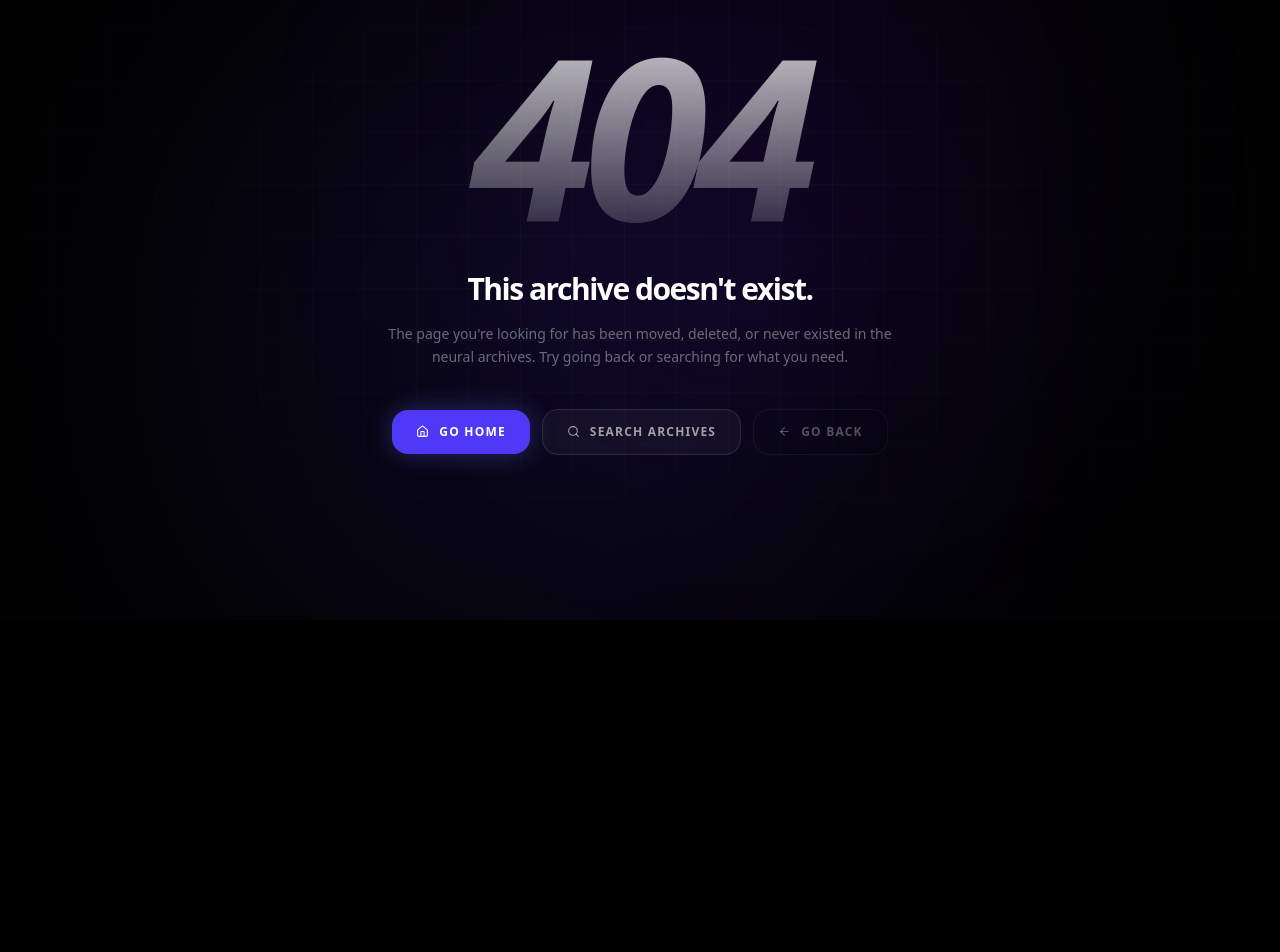
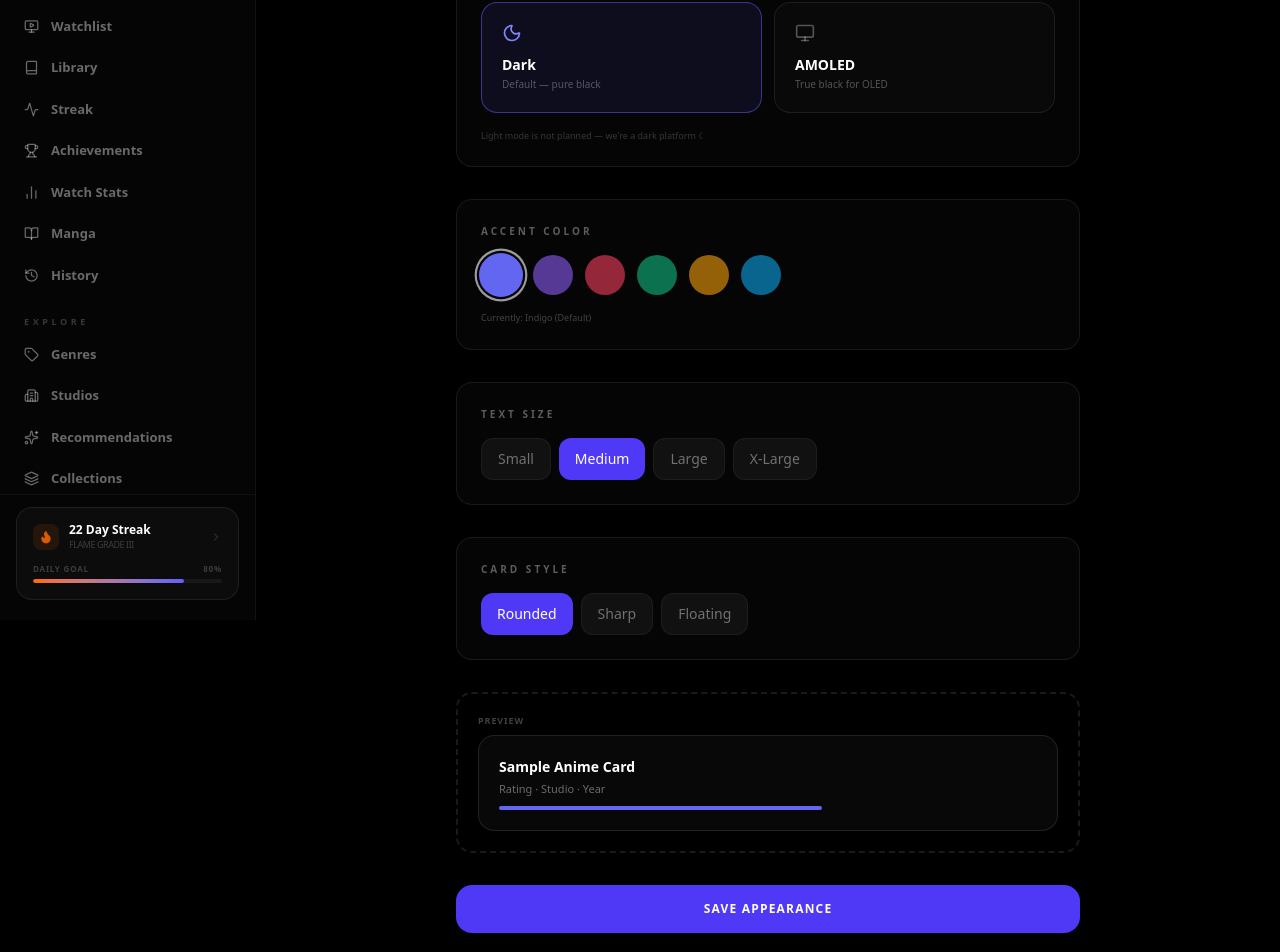
Before and after one commit to darwhite08/animeunwatched-frontend, a Next.js app: page /settings/appearance in a window 1280 px wide. Before the commit this address had no page. Shown: the part 180-1132 px from the top of the page. Before the commit the page ends 800 px from the top, so only its background shows below. Built offline with nearby package versions, Linux system fonts and the light colour scheme.

Commit message:
feat: appearance settings — theme, accent color, text size, card style, live preview
Co-Authored-By: Claude Sonnet 4.6 (1M context) <noreply@anthropic.com>

```diff
--- /dev/null
+++ b/src/app/(dashboard)/settings/appearance/page.tsx
@@ -0,0 +1,136 @@
+"use client"
+
+import { useState } from "react"
+import { motion } from "framer-motion"
+import { Palette, Monitor, Moon, Sun, Loader2 } from "lucide-react"
+import { useToast } from "@/stores/toast.store"
+
+const ACCENT_COLORS = [
+  { id:"indigo",  hex:"#6366f1", label:"Indigo (Default)" },
+  { id:"violet",  hex:"#8b5cf6", label:"Violet"           },
+  { id:"rose",    hex:"#f43f5e", label:"Rose"             },
+  { id:"emerald", hex:"#10b981", label:"Emerald"          },
+  { id:"amber",   hex:"#f59e0b", label:"Amber"            },
+  { id:"sky",     hex:"#0ea5e9", label:"Sky Blue"         },
+]
+
+const THEMES = [
+  { id:"dark",   icon:Moon,    label:"Dark",   desc:"Default — pure black" },
+  { id:"amoled", icon:Monitor, label:"AMOLED",  desc:"True black for OLED"  },
+]
+
+const FONT_SIZES = ["Small","Medium","Large","X-Large"]
+const CARD_STYLES = ["Rounded","Sharp","Floating"]
+
+export default function AppearancePage() {
+  const { push } = useToast()
+  const [theme,    setTheme]    = useState("dark")
+  const [accent,   setAccent]   = useState("indigo")
+  const [fontSize, setFontSize] = useState("Medium")
+  const [cardStyle,setCardStyle]= useState("Rounded")
+  const [saving,   setSaving]   = useState(false)
+
+  const save = async () => {
+    setSaving(true)
+    await new Promise(r => setTimeout(r, 700))
+    setSaving(false)
+    push("Appearance saved!", "success")
+  }
+
+  return (
+    <div className="max-w-2xl mx-auto px-6 py-12 pb-32 space-y-8">
+      <div className="flex items-center gap-3">
+        <Palette size={20} className="text-indigo-400" />
+        <div>
+          <p className="text-[9px] font-mono uppercase tracking-[0.4em] text-indigo-400/60">Customization</p>
+          <h1 className="text-2xl font-black tracking-tighter uppercase italic text-white">Appearance</h1>
+        </div>
+      </div>
+
+      {/* Theme */}
+      <div className="p-6 rounded-2xl bg-white/[0.02] border border-white/8 space-y-4">
+        <p className="text-[10px] font-black uppercase tracking-[0.3em] text-white/35">Theme</p>
+        <div className="grid grid-cols-2 gap-3">
+          {THEMES.map(({ id, icon: Icon, label, desc }) => (
+            <button key={id} onClick={() => setTheme(id)}
+              className={`p-5 rounded-2xl border text-left transition-all ${
+                theme === id ? "border-indigo-500/50 bg-indigo-500/10" : "border-white/8 bg-white/[0.02] hover:border-white/15"
+              }`}
+            >
+              <Icon size={20} className={theme === id ? "text-indigo-400" : "text-white/30"} />
+              <p className="font-bold text-sm mt-3 text-white">{label}</p>
+              <p className="text-[10px] text-white/30 mt-0.5">{desc}</p>
+            </button>
+          ))}
+        </div>
+        <p className="text-[9px] text-white/20">Light mode is not planned — we're a dark platform ☾</p>
+      </div>
+
+      {/* Accent color */}
+      <div className="p-6 rounded-2xl bg-white/[0.02] border border-white/8 space-y-4">
+        <p className="text-[10px] font-black uppercase tracking-[0.3em] text-white/35">Accent Color</p>
+        <div className="flex flex-wrap gap-3">
+          {ACCENT_COLORS.map(c => (
+            <button key={c.id} onClick={() => setAccent(c.id)} title={c.label}
+              className={`relative w-10 h-10 rounded-full transition-all ${
+                accent === c.id ? "ring-2 ring-white/60 ring-offset-2 ring-offset-black scale-110" : "opacity-60 hover:opacity-100 hover:scale-105"
+              }`}
+              style={{ backgroundColor: c.hex }}
+            />
+          ))}
+        </div>
+        <p className="text-[9px] text-white/25">Currently: {ACCENT_COLORS.find(c=>c.id===accent)?.label}</p>
+      </div>
+
+      {/* Font size */}
+      <div className="p-6 rounded-2xl bg-white/[0.02] border border-white/8 space-y-4">
+        <p className="text-[10px] font-black uppercase tracking-[0.3em] text-white/35">Text Size</p>
+        <div className="flex gap-2 flex-wrap">
+          {FONT_SIZES.map(s => (
+            <button key={s} onClick={() => setFontSize(s)}
+              className={`px-4 py-2.5 rounded-xl text-sm transition-all ${
+                fontSize === s ? "bg-indigo-600 text-white" : "bg-white/5 text-white/40 hover:bg-white/8 border border-white/5"
+              }`}
+            >{s}</button>
+          ))}
+        </div>
+      </div>
+
+      {/* Card style */}
+      <div className="p-6 rounded-2xl bg-white/[0.02] border border-white/8 space-y-4">
+        <p className="text-[10px] font-black uppercase tracking-[0.3em] text-white/35">Card Style</p>
+        <div className="flex gap-2">
+          {CARD_STYLES.map(s => (
+            <button key={s} onClick={() => setCardStyle(s)}
+              className={`px-4 py-2.5 rounded-xl text-sm transition-all ${
+                cardStyle === s ? "bg-indigo-600 text-white" : "bg-white/5 text-white/40 hover:bg-white/8 border border-white/5"
+              }`}
+            >{s}</button>
+          ))}
+        </div>
+      </div>
+
+      {/* Preview */}
+      <div className="p-5 rounded-2xl border-2 border-dashed border-white/10 space-y-2">
+        <p className="text-[9px] font-black uppercase tracking-widest text-white/25">Preview</p>
+        <div className={`p-5 ${cardStyle === "Floating" ? "shadow-2xl shadow-indigo-500/10" : ""} ${
+          cardStyle === "Sharp" ? "rounded-lg" : "rounded-2xl"
+        } border border-white/10 bg-white/[0.03]`}>
+          <p className="font-black text-white" style={{ fontSize: { Small:"12px", Medium:"14px", Large:"16px", "X-Large":"18px" }[fontSize] }}>
+            Sample Anime Card
+          </p>
+          <p className="text-white/40 mt-1" style={{ fontSize: { Small:"10px", Medium:"11px", Large:"12px", "X-Large":"14px" }[fontSize] }}>
+            Rating · Studio · Year
+          </p>
+          <div className="mt-2 h-1 rounded-full" style={{ backgroundColor: ACCENT_COLORS.find(c=>c.id===accent)?.hex, width:"60%" }} />
+        </div>
+      </div>
+
+      <motion.button whileHover={{ scale:1.01 }} whileTap={{ scale:0.98 }} onClick={save} disabled={saving}
+        className="w-full py-4 rounded-2xl bg-indigo-600 hover:bg-indigo-500 disabled:opacity-60 font-black text-xs uppercase tracking-widest text-white transition-all flex items-center justify-center gap-2"
+      >
+        {saving ? <><Loader2 size={14} className="animate-spin" /> Saving…</> : "Save Appearance"}
+      </motion.button>
+    </div>
+  )
+}
```
